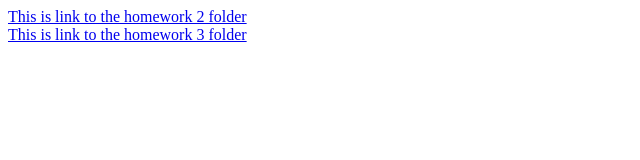
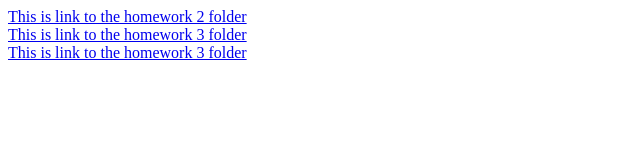
Before and after one commit to AndyWolf2020/AndyWolf2020.github.io, a plain HTML site: page index.html in a window 1280 px wide. Shown: the whole page, without its empty margins (0-640 px from the left). Drawn offline with Linux system fonts and the light colour scheme.

Commit message:
add link to hw4 folder

```diff
--- a/index.html
+++ b/index.html
@@ -12,6 +12,8 @@
     <a style.display="block" href="/csc300x-hw2/" target="_blank">This is link to the homework 2 folder</a>
     <br>
     <a style.display="block" href="/csc300x-hw3/" target="_blank">This is link to the homework 3 folder</a>
+    <br>
+    <a style.display="block" href="/csc300x-hw4/" target="_blank">This is link to the homework 3 folder</a>
 </body>
 
 
```
